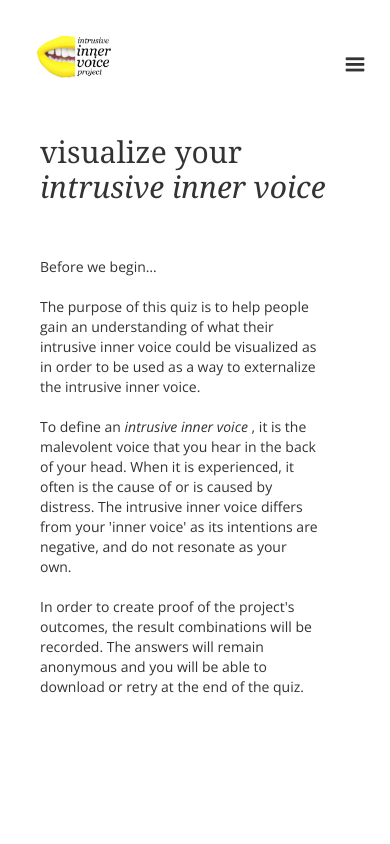
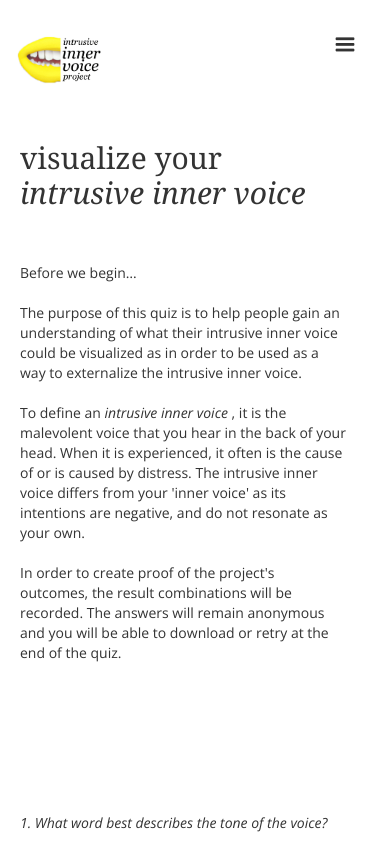
Before and after one commit to EthanFifle/IntrusiveInnerVoice, a website: page index.html in a window 390 px wide. Shown: the top 844 px of the page. Drawn offline with nearby package versions, Linux system fonts and the light colour scheme.

Commit message:
"Mobile margin Update"

```diff
--- a/view/StyleVis.css
+++ b/view/StyleVis.css
@@ -809,12 +809,6 @@ label {
 }
 
 @media screen and (max-width: 479px) {
-    .w-container {
-        max-width: none;
-        margin-left: 20px;
-        margin-right: 20px;
-
-    }
 
     .w-col {
         width: 100%
@@ -1315,11 +1309,24 @@ body {
 
 @media screen and (max-width: 479px) {
 
+    .hamburger-button {
+        position: absolute;
+        top: 20px;
+        right: 20px;
+        padding: 10px;
+    }
+
     .w-gallery {
         position: absolute;
         top: 20px;
         right: 10px;
         padding: 10px;
+    }
+
+    .w-gallery-margin {
+        max-width: none;
+        margin-left: 10px;
+        margin-right: 10px;
     }
 
 
@@ -1436,6 +1443,7 @@ body {
 
     .container-9 {
         margin-bottom: 100px;
+        margin-right: -6px;
     }
 
 }
```
Also changed, not shown: view/Gallery.html (+1 -1 lines).
